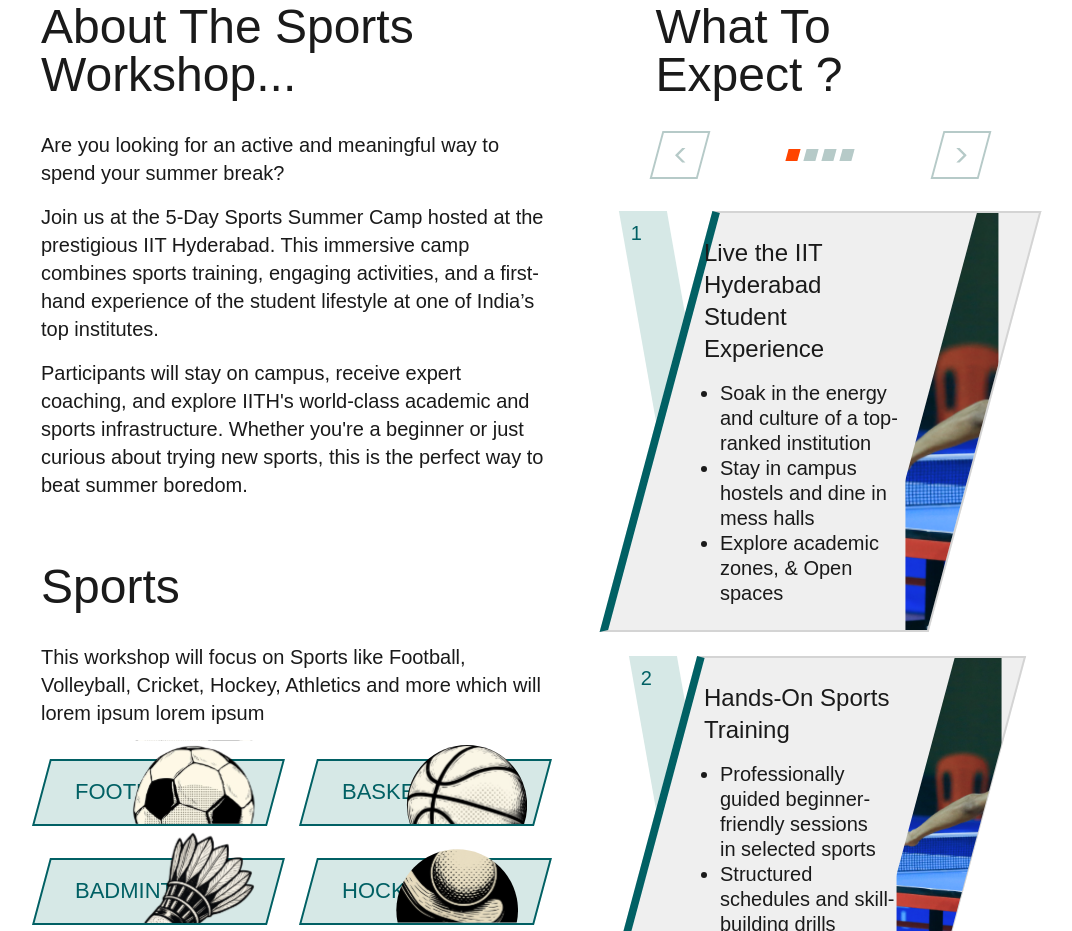
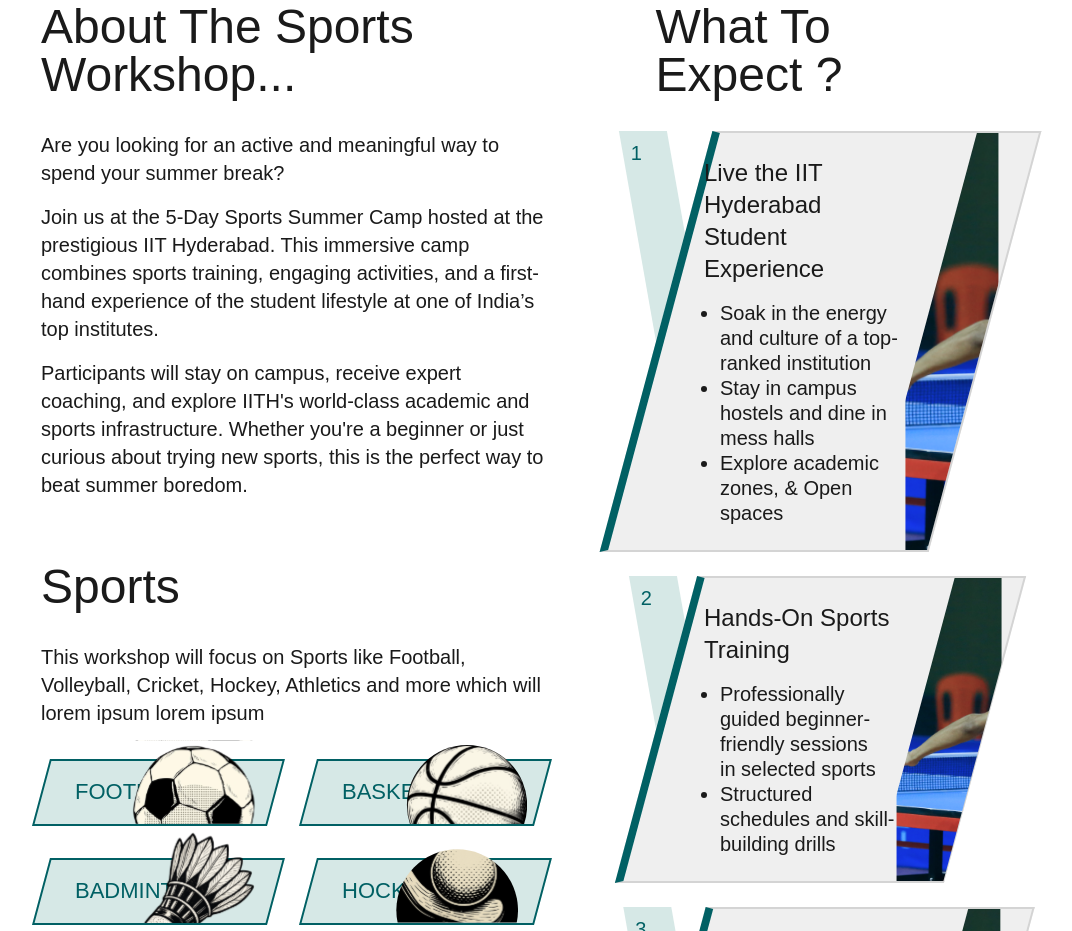
Before and after one commit to rayanry9/iism-2025, a SvelteKit app in the folder web/workshop/: page / in a window 1280 px wide. Shown: the part 780-1711 px from the top of the page, without its empty margins (167-1239 px from the left). Built offline with nearby package versions, Linux system fonts and the light colour scheme; a web font is replaced by a local one.

Commit message:
fix: home page mobile layout bleed

```diff
--- a/web/workshop/src/routes/+page.svelte
+++ b/web/workshop/src/routes/+page.svelte
@@ -248,7 +248,7 @@
 			)}
 		</div>
 
-		<div class="flex flex-row">
+		<div class="flex flex-row sm:hidden">
 			<button
 				class="size-12 -skew-x-[15deg] border-2 border-[#B6CAC8]"
 				onclick={() => {
```
